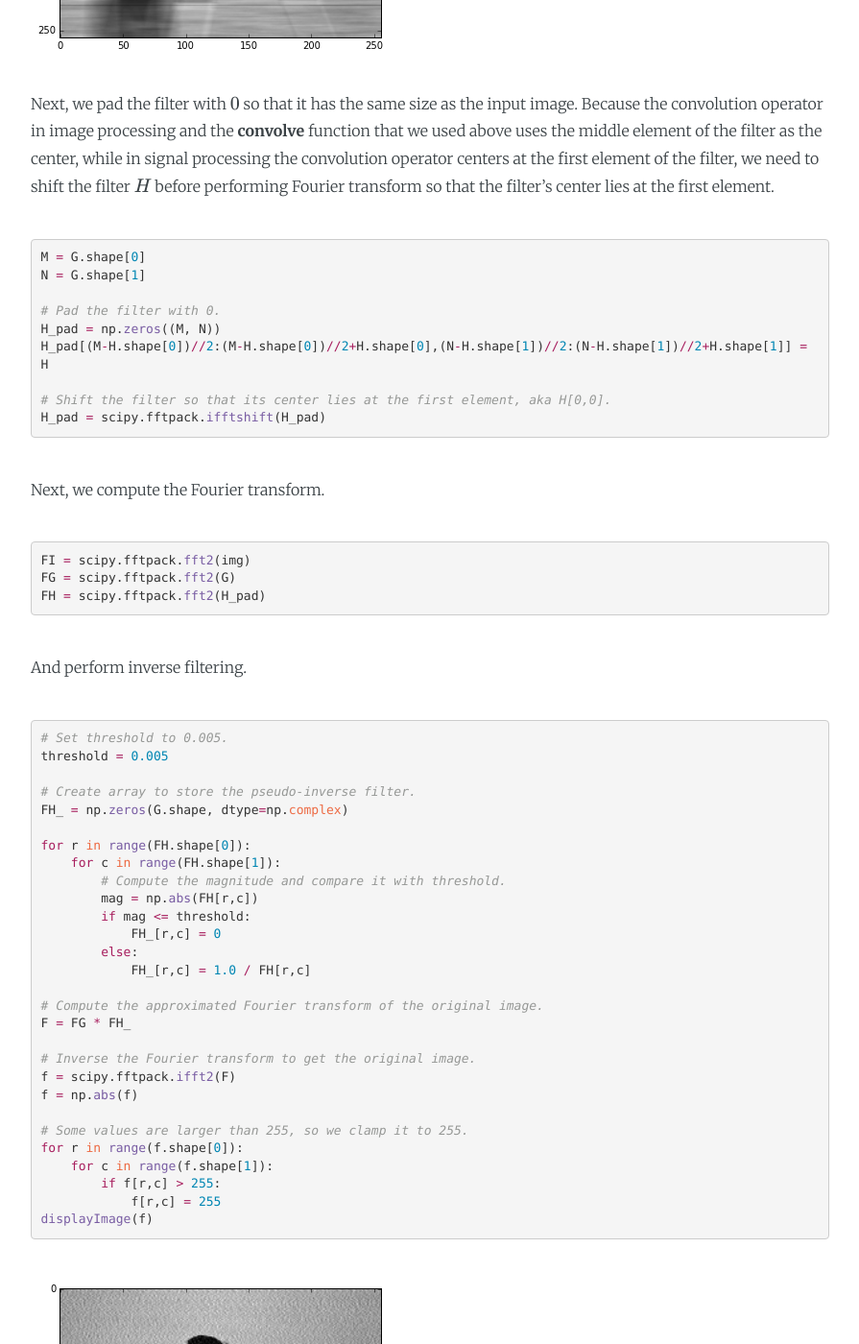
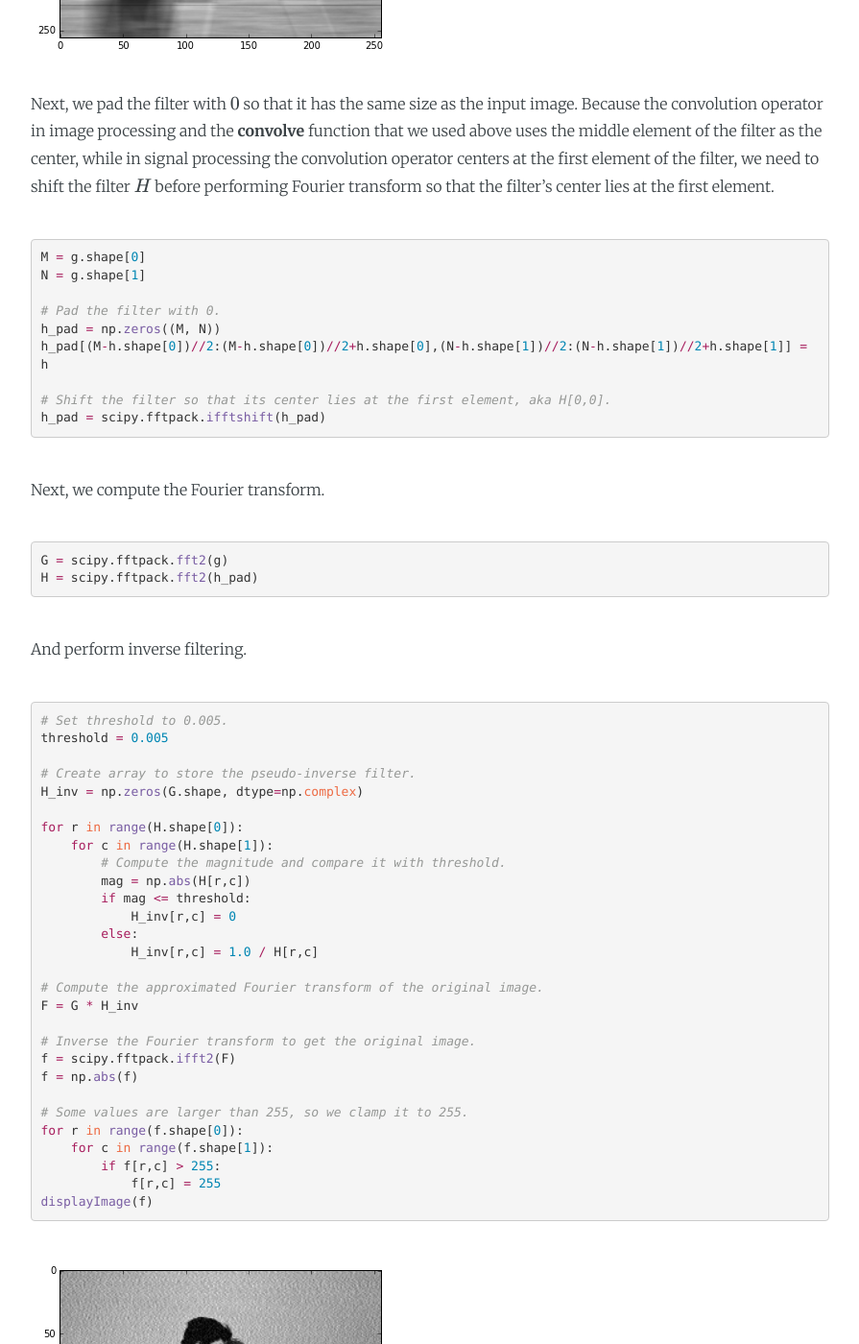
Before and after one commit to vkhoi/vkhoi.github.io, a Jekyll site: the page built from _posts/2017-05-05-image-restoration-inverse-filtering.md, in a window 1280 px wide and 1400 px high, scrolled down 6031 px. Shown: the whole window at 96% size, without its empty margins (192-1087 px from the left). Built offline with Jekyll 4.4.1, drawn with Linux system fonts in a browser that asks for light colours; nearby versions of some CDN libraries; formulas are drawn with MathJax 3.

Commit message:
fix code in image filtering

````diff
--- a/_posts/2017-05-05-image-restoration-inverse-filtering.md
+++ b/_posts/2017-05-05-image-restoration-inverse-filtering.md
@@ -139,23 +139,22 @@ displayImage(g)
 Next, we pad the filter with \\(0\\) so that it has the same size as the input image. Because the convolution operator in image processing and the **convolve** function that we used above uses the middle element of the filter as the center, while in signal processing the convolution operator centers at the first element of the filter, we need to shift the filter \\(H\\) before performing Fourier transform so that the filter's center lies at the first element.
 
 ```python
-M = G.shape[0]
-N = G.shape[1]
+M = g.shape[0]
+N = g.shape[1]
 
 # Pad the filter with 0.
-H_pad = np.zeros((M, N))
-H_pad[(M-H.shape[0])//2:(M-H.shape[0])//2+H.shape[0],(N-H.shape[1])//2:(N-H.shape[1])//2+H.shape[1]] = H
+h_pad = np.zeros((M, N))
+h_pad[(M-h.shape[0])//2:(M-h.shape[0])//2+h.shape[0],(N-h.shape[1])//2:(N-h.shape[1])//2+h.shape[1]] = h
 
 # Shift the filter so that its center lies at the first element, aka H[0,0].
-H_pad = scipy.fftpack.ifftshift(H_pad)
+h_pad = scipy.fftpack.ifftshift(h_pad)
 ```
 
 Next, we compute the Fourier transform.
 
 ```python
-FI = scipy.fftpack.fft2(img)
-FG = scipy.fftpack.fft2(G)
-FH = scipy.fftpack.fft2(H_pad)
+G = scipy.fftpack.fft2(g)
+H = scipy.fftpack.fft2(h_pad)
 ```
 
 And perform inverse filtering.
@@ -165,19 +164,19 @@ And perform inverse filtering.
 threshold = 0.005
 
 # Create array to store the pseudo-inverse filter.
-FH_ = np.zeros(G.shape, dtype=np.complex)
+H_inv = np.zeros(G.shape, dtype=np.complex)
 
-for r in range(FH.shape[0]):
-    for c in range(FH.shape[1]):
+for r in range(H.shape[0]):
+    for c in range(H.shape[1]):
     	# Compute the magnitude and compare it with threshold.
-        mag = np.abs(FH[r,c])
+        mag = np.abs(H[r,c])
         if mag <= threshold:
-            FH_[r,c] = 0
+            H_inv[r,c] = 0
         else:
-            FH_[r,c] = 1.0 / FH[r,c]
+            H_inv[r,c] = 1.0 / H[r,c]
 
 # Compute the approximated Fourier transform of the original image.
-F = FG * FH_
+F = G * H_inv
 
 # Inverse the Fourier transform to get the original image.
 f = scipy.fftpack.ifft2(F)
````
